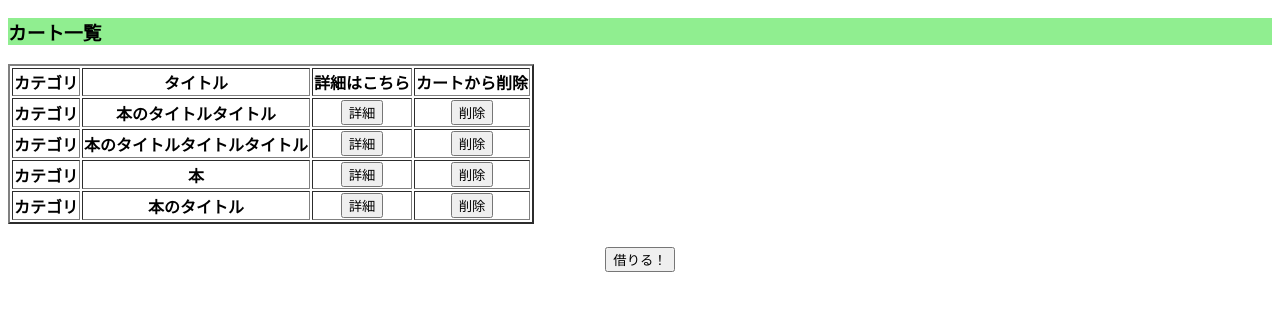
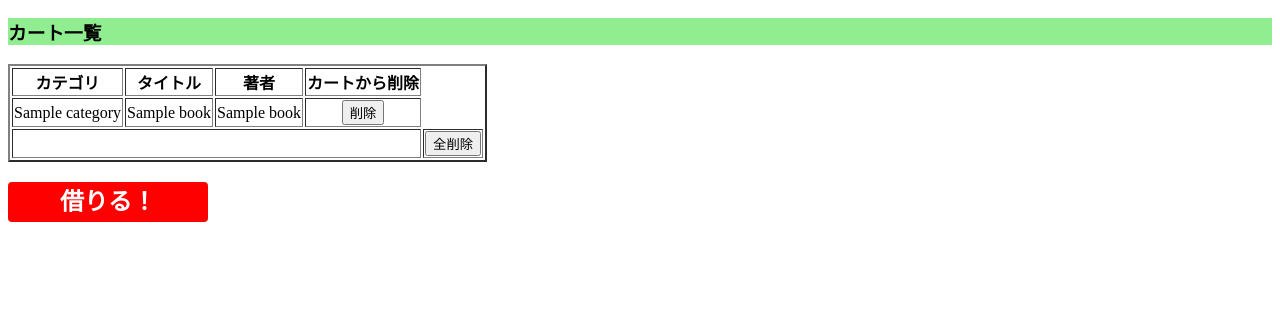
Before and after one commit to kyoF/Kyamy-Tech, a Flask app: template src/admin/templates/carts/index.html in a window 1280 px wide. Shown: the part 46-357 px from the top of the page. Run offline with Flask 2, Linux system fonts and the light colour scheme; the template is opened without the code that fills it: most values are stand-ins (such as "Sample title", 1, 10 or a date in 2020); lists and menus that the app fills with data are empty.

Commit message:
カート画面拡張中

```diff
--- a/src/admin/templates/carts/index.html
+++ b/src/admin/templates/carts/index.html
@@ -7,48 +7,101 @@
         table{
             text-align: center;
             }
-        h2{
+        h3{
+            background-color: lightgreen;
+        }
+        /*popup表示させたいコンテンツのレイアウトと位置*/
+        #popup{
+        width:30%;
+        line-height:100px;
+        padding:0 4%;
+        box-sizing:border-box;
+        display:none;
+        position:fixed;
+        top:50%;
+        left:50%;
+        -webkit-transform: translate(-50%, -50%);
+        transform: translate(-50%, -50%);
+        background-color: rgb(185, 184, 184);
+        }
+        span{
             text-align: center;
         }
-        h3{
-            background-color: lightgreen;
+
+        label{
+        display:block;
+        }
+        /*ボタンの装飾*/
+        label span{
+        display:block;
+        background-color:red;
+        color:#fff;
+        width:200px;
+        line-height:40px;
+        border-radius:4px;
+        text-align:center;
+        }
+        label span:hover{
+        cursor:pointer;
+        }
+        input[type="checkbox"]{
+        display:none;
+        }
+        /*checkboxがチェックの状態になったらpopupを表示させる*/
+        input[type="checkbox"]:checked + #popup{
+        display:block;
         }
 
     </style>
     <h3>カート一覧</h3>
     <table border="2">
+        <thead>
         <tr>
             <th>カテゴリ</th>
             <th>タイトル</th>
-            <th>詳細はこちら</th>
+            <th>著者</th>
             <th>カートから削除</th>
         </tr>
-    <tr>
-        <th>カテゴリ</th>
-        <th>本のタイトルタイトル</th>
-        <th><button>詳細</button></th>
-        <th><button>削除</button></th>
-    </tr>
-    <tr>
-        <th>カテゴリ</th>
-        <th>本のタイトルタイトルタイトル</th>
-        <th><button>詳細</button></th>
-        <th><button>削除</button></th>
-    </tr>
-    <tr>
-        <th>カテゴリ</th>
-        <th>本</th>
-        <th><button>詳細</button></th>
-        <th><button>削除</button></th>
-    </tr>
-    <tr>
-        <th>カテゴリ</th>
-        <th>本のタイトル</th>
-        <th><button>詳細</button></th>
-        <th><button>削除</button></th>
-    </tr>
+        </thead>
+        <tbody>
+            {% if cart_details %}
+                {% for cart_detail in cart_details: %}
+                    {% set book=cart_detail.get('book') %}
+                    <tr>
+                        <td>{{ book.category }}</td>
+                        <td>{{ book.title }}</td>
+                        <td>{{ book.name }}</td>
+                        <td>
+                            <form action="{{url_for('carts.delete',book_id=book.id)}}" method="POST">
+                                <button type="submit">削除</button>
+                            </form>
+                        </td>
+                    </tr>
+                {% endfor %}
+                <tr>
+                    <td colspan="4"></td>
+                    <td>
+                        <form action="{{url_for('carts.delete',book_id='all')}}" method="POST">
+                            <button type="submit">全削除</button>
+                        </form>
+                    </td>
+                </tr>
+            {% endif %}
+        </tbody>
     </table>
 
-    <h2><button>借りる！</button></h2>
+    <h2>
+        <label>
+            <span>借りる！</span>
+            <input type="checkbox" name="checkbox">
+          <div id="popup">
+              ここに本の情報
+              <br>
+              <button>確定</button>
+              <button>キャンセル</button>
+              </br>
+          </div>
+          </label>
+    </h2>
 
 {% endblock %}
```
Also changed, not shown: src/admin/templates/details/details.html (+7 -6 lines), src/admin/views/carts.py (+45 -4 lines).
